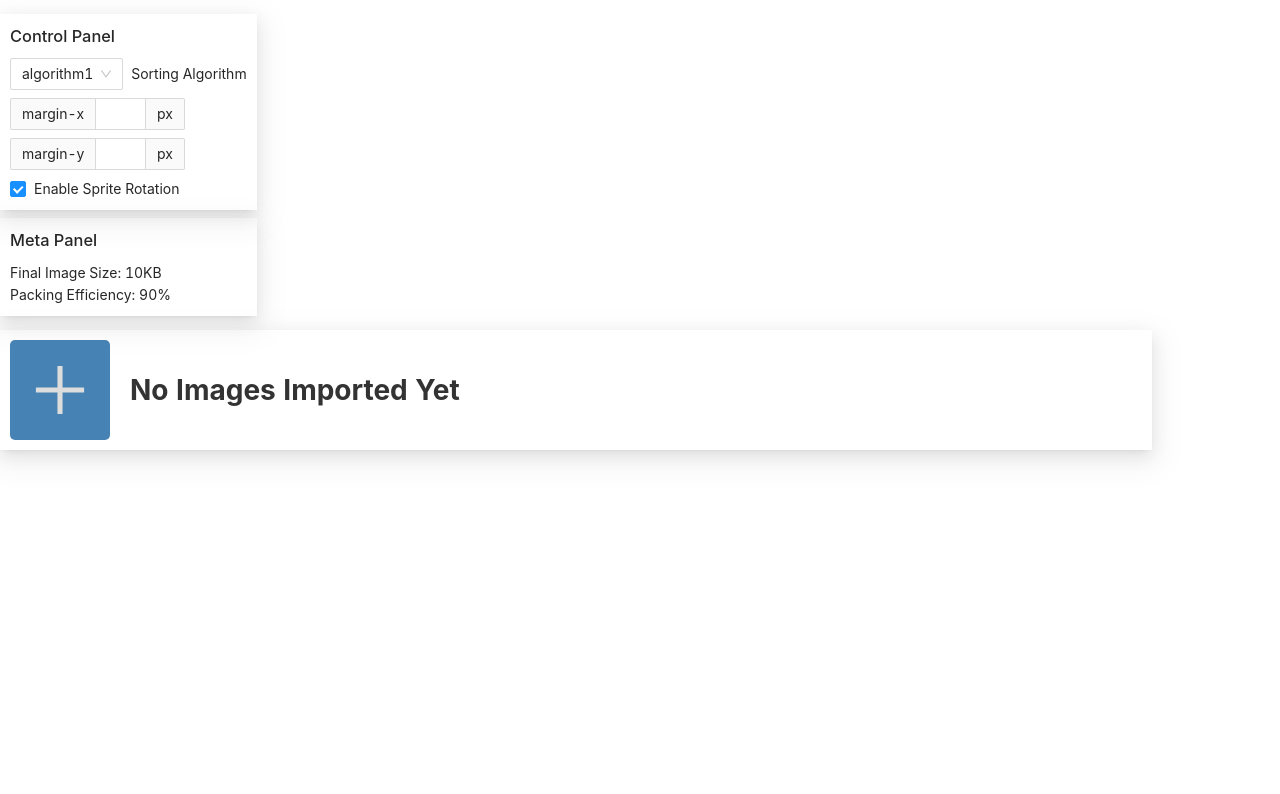
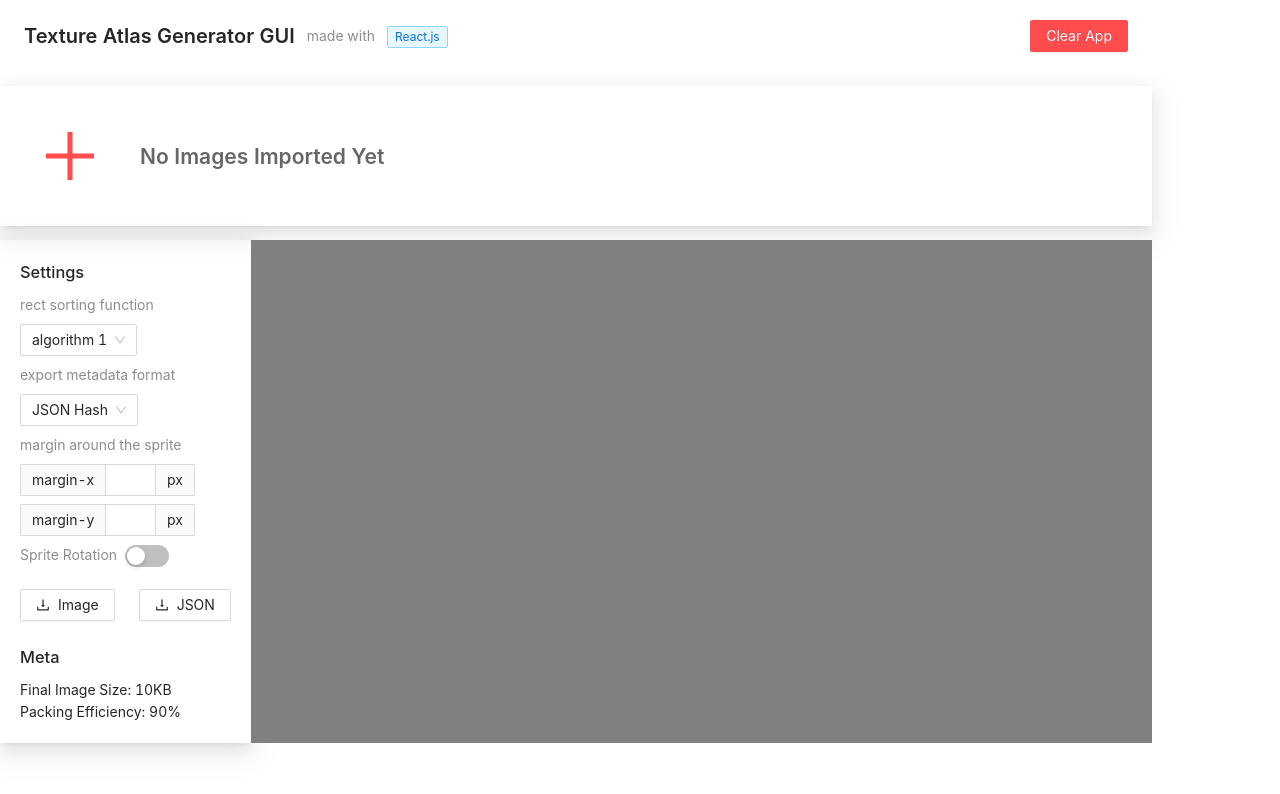
Before and after one commit to cosmicsplendor/texture-atlas-generator-gui, a React app: page / in a window 1280 px wide. Shown: the top 794 px of the page. Built offline with nearby package versions, Linux system fonts and the light colour scheme; the HTML template or start-up script is replaced by a standard one.

Commit message:
Add App Header and ienhance styling
Add appbar and enhance styling

```diff
--- a/src/components/App.js
+++ b/src/components/App.js
@@ -1,3 +1,5 @@
+import { PageHeader, Button, Tag } from "antd"
+
 import Canvas from "./Canvas"
 import SidePanel from "./SidePanel"
 import ImportPanel from "./ImportPanel"
@@ -6,11 +8,25 @@ import styles from "./style.css"
 const  App = () => {
     return (
         <div id="app">
+            <PageHeader
+                ghost={false}
+                backIcon=""
+                onBack={() => {}}
+                title="Texture Atlas Generator GUI"
+                subTitle="made with"
+                tags={<Tag color="blue">React.js</Tag>}
+                extra={
+                    <Button type="danger">
+                        Clear App
+                    </Button>
+                }
+                className={styles.appbar}
+            />
+            <ImportPanel />
             <div className={styles.upperSection}>
                 <SidePanel />
                 <Canvas />
             </div>
-            <ImportPanel />
         </div>
     )
 }
--- a/src/components/Canvas.js
+++ b/src/components/Canvas.js
@@ -1,5 +1,7 @@
+import styles from "./style.css"
+
 export default () => {
     return (
-        <canvas />
+        <canvas className={styles.canvas}/>
     )
 }
--- a/src/components/ImportPanel/ImportBtn.js
+++ b/src/components/ImportPanel/ImportBtn.js
@@ -25,7 +25,7 @@ export default () => {
 
     return (
        <>
-        <input id="import-field" type="file" style={{ display: "none" }} onChange={onNewFiles} multiple></input>
+        <input id="import-field" type="file" style={{ display: "none" }} onChange={onNewFiles} accept="image/*" multiple></input>
         <label htmlFor="import-field">
             <div className={styles.importBtn}>
                     <PlusOutlined/>
--- a/src/components/ImportPanel/style.css
+++ b/src/components/ImportPanel/style.css
@@ -55,20 +55,19 @@
     box-shadow: 1px 2px 4px 1px #bdb8b8;
     object-fit: scale-down;
     border: 1px solid #bbb;
-    background: url("./checkerboard.png");
+    background: url("../../images/checkerboard.png");
     background-size: 100px 100px;
 }
 
 .importBtn {
     composes: importPanelItem;
-    background: steelblue;
+    color: #ff4d4f;
     font-size: 60px;
     opacity: 1;
     margin-right: 20px;
     display: flex;
     justify-content: center;
     align-items: center;
-    color: rgb(221, 221, 221);
     cursor: pointer;
 
 }
@@ -78,7 +77,7 @@
 }
 
 .noImportsMsg {
-    font-size: 2em;
-    font-weight: 700;
-    color: #333;
+    font-size: 1.5em;
+    font-weight: 600;
+    color: #666;
 }
--- a/src/components/SidePanel/ControlPanel.js
+++ b/src/components/SidePanel/ControlPanel.js
@@ -1,48 +1,66 @@
-import { Select, Checkbox, Input, Space } from "antd"
+import { Select, Input, Typography, Space, Button, Switch } from "antd"
+import { DownloadOutlined, UndoOutlined } from "@ant-design/icons"
 
-import Panel from "../UIPrimitives/Panel"
+const { Text } = Typography
+
 import styles from "./style.css"
 
 const { Option } = Select
 
 const algorithms = [
-    "algorithm1",
+    "algorithm1 (default)",
     "algorithm2",
     "algorithm3"
 ]
 
 export default () => {
     return (
-        <Panel>
+        <div>
             <h3>
-                Control Panel
+                Settings
             </h3>
            <Space direction="vertical">
                 <div>
-                    <Space>
-                        <Select defaultValue={algorithms[0]} placeholder="sorting algorithm">
+                    <Space direction="vertical">
+                        <Text type="secondary">rect sorting function</Text>
+                        <Select defaultValue="algorithm 1">
                             {algorithms.map((a, i)=> <Option key={i} value={a}>{a}</Option>)}
                         </Select>
-                        <div>Sorting Algorithm</div>
                     </Space>
                 </div>
                 <div>
-                    <Space>
-                        <Input className={styles.input} addonBefore="margin-x" addonAfter="px" rows={3}/>
+                    <Space direction="vertical">
+                        <Text type="secondary">export metadata format</Text>
+                        <Select defaultValue="JSON Hash">
+                            <Option value="array">JSON Array</Option>
+                            <Option value="hash">JSON Hash</Option>
+                        </Select>
                     </Space>
                 </div>
                 <div>
-                    <Space>
+                    <Space direction="vertical">
+                        <Text type="secondary">margin around the sprite</Text>
+                        <Input className={styles.input} addonBefore="margin-x" addonAfter="px" rows={3}/>
                         <Input className={styles.input} addonBefore="margin-y" addonAfter="px"/>
                     </Space>
                 </div>
                 <div>
                     <Space>
-                        <Checkbox defaultChecked />
-                        <span>Enable Sprite Rotation</span>
+                        <Text type="secondary">Sprite Rotation</Text>
+                        <Switch />
                     </Space>
                 </div>
+                <Space className={styles.axnBtn} size="large">
+                    <Button>
+                        <DownloadOutlined />
+                        <span>Image</span>
+                    </Button>
+                    <Button>
+                        <DownloadOutlined />
+                        <span>JSON</span>
+                    </Button>
+                </Space>
            </Space>
-        </Panel>
+        </div>
     )
 }
--- a/src/components/SidePanel/MetaPanel.js
+++ b/src/components/SidePanel/MetaPanel.js
@@ -1,10 +1,8 @@
-import Panel from "../UIPrimitives/Panel"
-
 export default () => {
     return (
-        <Panel>
+        <div>
             <h3>
-                Meta Panel
+                Meta
             </h3>
             <div>
                 Final Image Size: 10KB
@@ -12,6 +10,6 @@ export default () => {
             <div>
                 Packing Efficiency: 90%
             </div>
-        </Panel>
+        </div>
     )
 }
--- a/src/components/SidePanel/index.js
+++ b/src/components/SidePanel/index.js
@@ -1,16 +1,17 @@
 import { Space } from "antd"
 
+import Panel from "../UIPrimitives/Panel"
 import ControlPanel from "./ControlPanel"
 import MetaPanel from "./MetaPanel"
 
 
 export default () => {
     return (
-        <div>
-           <Space direction="vertical">
-            <ControlPanel />
-            <MetaPanel />
-           </Space>
-        </div>
+        <Panel>
+            <Space direction="vertical" size="large">
+                <ControlPanel />
+                <MetaPanel />
+            </Space>
+        </Panel>
     )
 }
--- a/src/components/SidePanel/style.css
+++ b/src/components/SidePanel/style.css
@@ -1,3 +1,6 @@
 .input {
     max-width: 175px;
 }
+.axnBtn {
+    margin-top: 1em;
+}
--- a/src/components/UIPrimitives/style.css
+++ b/src/components/UIPrimitives/style.css
@@ -1,4 +1,4 @@
 .panel {
-    padding: 10px;
+    padding: 20px;
     box-shadow: 0 3px 6px -4px rgb(0 0 0 / 12%), 0 6px 16px 0 rgb(0 0 0 / 8%), 0 9px 28px 8px rgb(0 0 0 / 5%)
 }
--- a/src/components/style.css
+++ b/src/components/style.css
@@ -4,3 +4,11 @@
     justify-content: space-between;
     margin: 1em 0;
 }
+.canvas {
+    flex: 1;
+    background: grey;
+}
+.appbar {
+    width: 90%;
+    flex: 1;
+}
--- a/src/hooks/useImports.js
+++ b/src/hooks/useImports.js
@@ -11,7 +11,7 @@ export default () => {
                     id: v4(),
                     ...payload
                 }
-                return [ ...prevImports, newImport ]
+                return [ newImport, ...prevImports ]
             break
             case importAxnTypes.remove:
                 console.log("Remove action called")
```
Also changed, not shown: src/images/checkerboard.png (renamed from src/components/ImportPanel/checkerboard.png).
